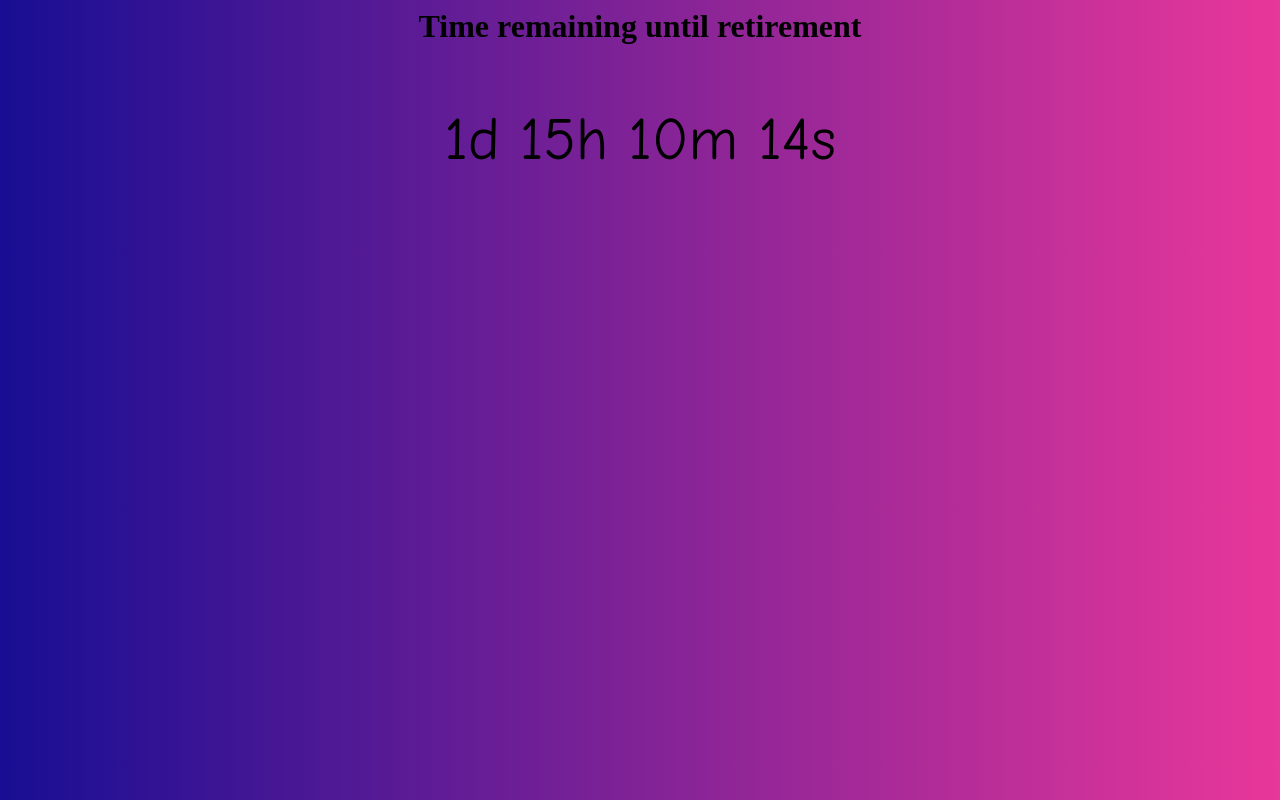
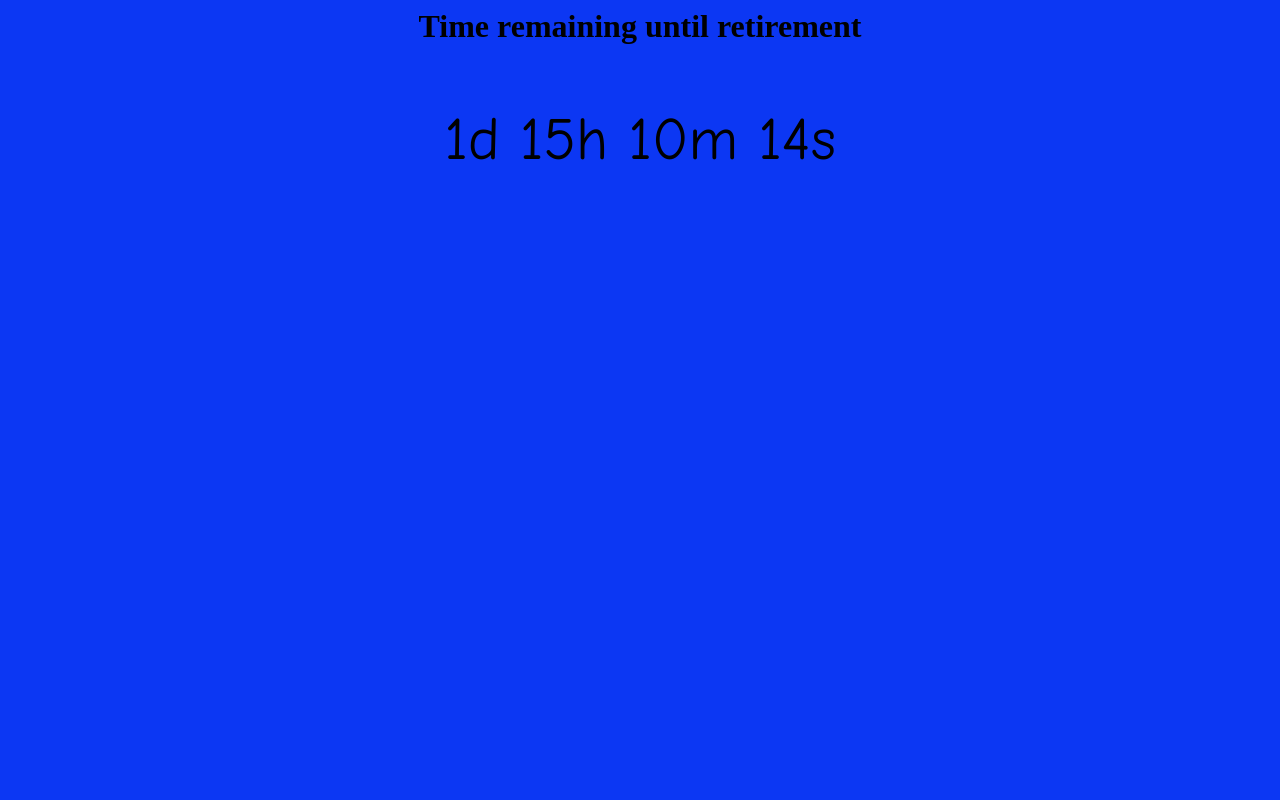
Before and after one commit to CLRPain2/CLRPain2.github.io, a plain HTML site: page index.html in a window 1280 px wide. Drawn offline with Linux system fonts and the light colour scheme.

Commit message:
Update index.html

```diff
--- a/index.html
+++ b/index.html
@@ -34,7 +34,7 @@ var x = setInterval(function() {
 </script>
 <style>
 body {
-  background: linear-gradient(to right,#180e93,#e9379a);
+  background-color: #0c37f3;
 }
 
 h1 {
```
